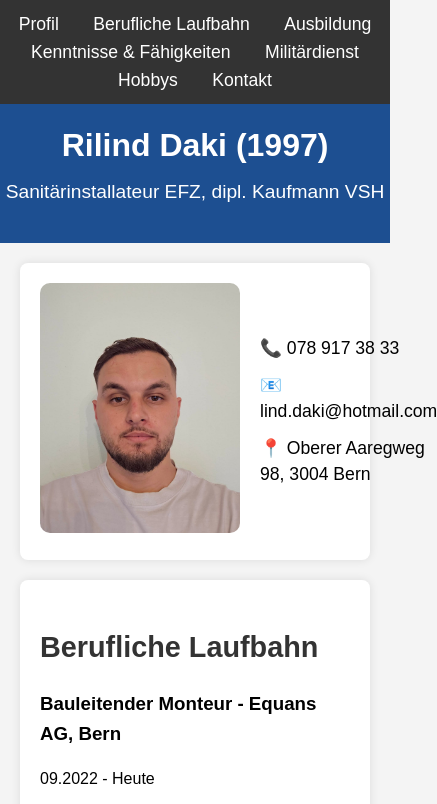
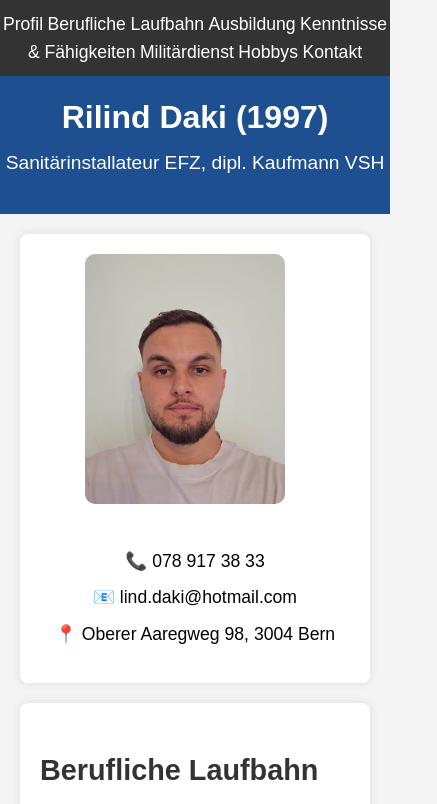
Before and after one commit to Rilind1405/Webseite-CV, a plain HTML site: page index.html in a window 390 px wide. Shown: the top 804 px of the page, 437 px wide, since content can reach past the window. Drawn offline with Linux system fonts and the light colour scheme.

Commit message:
Responsives Design Mobile-First Ansatz

```diff
--- a/styles.css
+++ b/styles.css
@@ -150,3 +150,23 @@ footer button {
 footer button:hover {
     background-color: #ccc;
 }
+
+/* Responsive Design */
+@media (max-width: 768px) {
+    .profile {
+        flex-direction: column;
+        text-align: center;
+    }
+
+    .profile-image {
+        margin: 0 auto 20px auto;
+    }
+
+    nav ul {
+        flex-direction: column;
+    }
+
+    nav ul li {
+        margin: 10px 0;
+    }
+}
```
